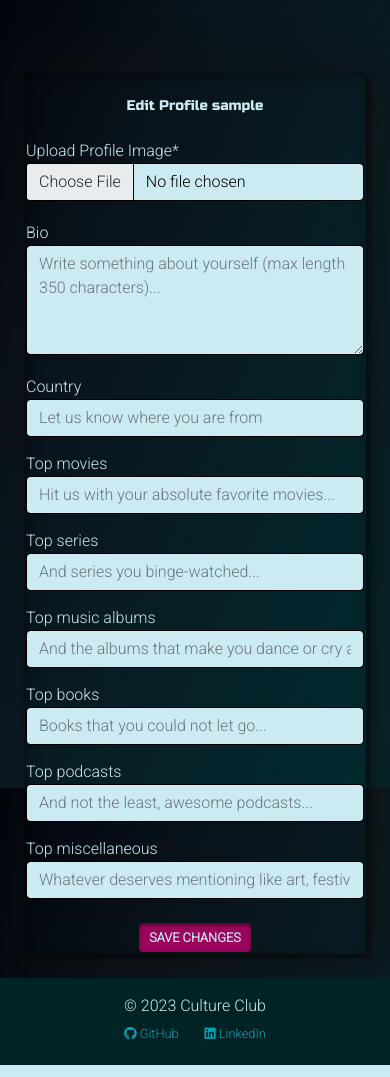
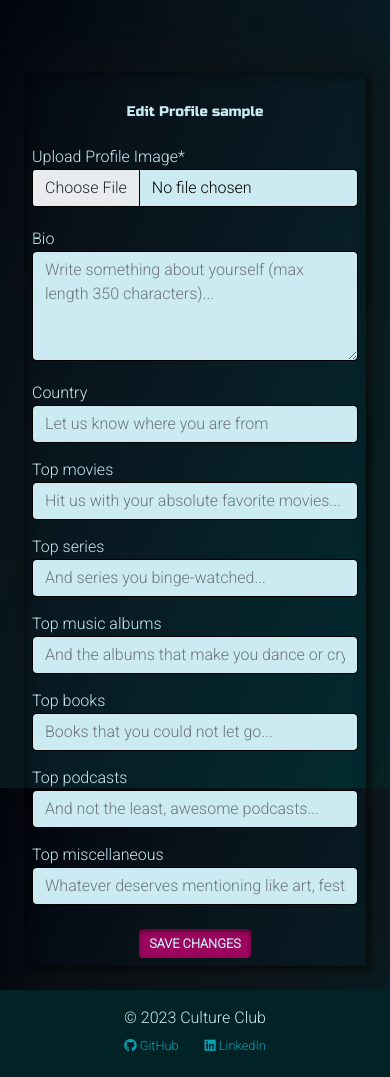
Before and after one commit to DebbieBergstrom/Culture-Club, a Django app: page /profile/edit/ in a window 390 px wide. Shown: the part 56-1133 px from the top of the page. Run offline with Django 3.2, Linux system fonts and the light colour scheme; the visitor is signed in with stand-in values (Sample User, id 1); some libraries are stand-ins or nearby versions.

Commit message:
#33 Edit padding and margins to card styles

```diff
--- a/static/css/style.css
+++ b/static/css/style.css
@@ -603,7 +603,7 @@ textarea {
     }
 
     .card-body {
-        padding: 2px;
+        padding: 16px;
     }
 
     .top-categories td:first-child {
@@ -659,6 +659,10 @@ textarea {
         padding: 8px;
     }
 
+    .card-body {
+        padding: 12px;
+    }
+
     .blogpost-card {
         height: 470px;
     }
@@ -669,4 +673,8 @@ textarea {
     .blogpost-card {
         height: 420px;
     }
+
+    .card-body {
+        padding: 8px;
+    }
 }
--- a/templates/blogpost_detail.html
+++ b/templates/blogpost_detail.html
@@ -126,8 +126,8 @@
             </div>
             <div class="row">
                 <div class="col card mb-6 mt-3">
-                    <h3>Comments:</h3>
                     <div class="card-body">
+                        <h3>Comments:</h3>
                         {% for comment in comments %}
                         <div class="comments" style="padding: 10px;">
                             <p class="font-weight-bold">
--- a/templates/profile.html
+++ b/templates/profile.html
@@ -31,12 +31,12 @@
                         {% endif %}
                         <div class="category-label-top mt-4"><i class="fa fa-pencil-alt
                                 mr-3"></i> Bio:
-                            <p class="bio-text bio-height">
+                            <p class="bio-text bio-height m-2 pe-1">
                                 {{ profile.bio }}</p>
                         </div>
                         <div class="category-label-top mt-2"><i
                                 class="fa fa-globe mr-3"></i> Country:
-                            <p class="bio-text">
+                            <p class="bio-text m-2">
                                 {{ profile.country }}</p>
                         </div>
                     </div>
```
